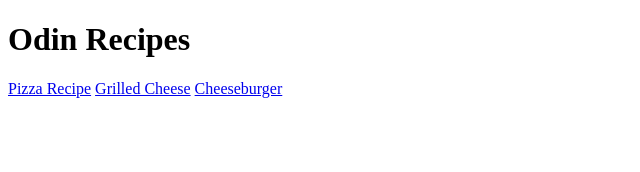
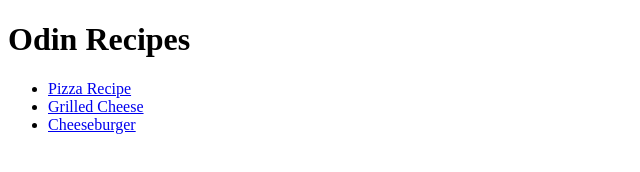
Before and after one commit to adamakers/odin-recipes, a plain HTML site: page index.html in a window 1280 px wide. Shown: the whole page, without its empty margins (0-640 px from the left). Drawn offline with Linux system fonts and the light colour scheme.

Commit message:
put the links in an unordered list

```diff
--- a/index.html
+++ b/index.html
@@ -8,8 +8,13 @@
 </head>
 <body>
   <h1>Odin Recipes</h1>
-  <a href="./recipes/pizza.html">Pizza Recipe</a>
-  <a href="./recipes/grilledcheese.html">Grilled Cheese</a>
-  <a href="./recipes/burger.html">Cheeseburger</a>
+  <ul>
+    <li><a href="./recipes/pizza.html">Pizza Recipe</a></li>
+    <li><a href="./recipes/grilledcheese.html">Grilled Cheese</a></li>
+    <li><a href="./recipes/burger.html">Cheeseburger</a></li>
+  </ul>
+
+
+
 </body>
 </html>
```
